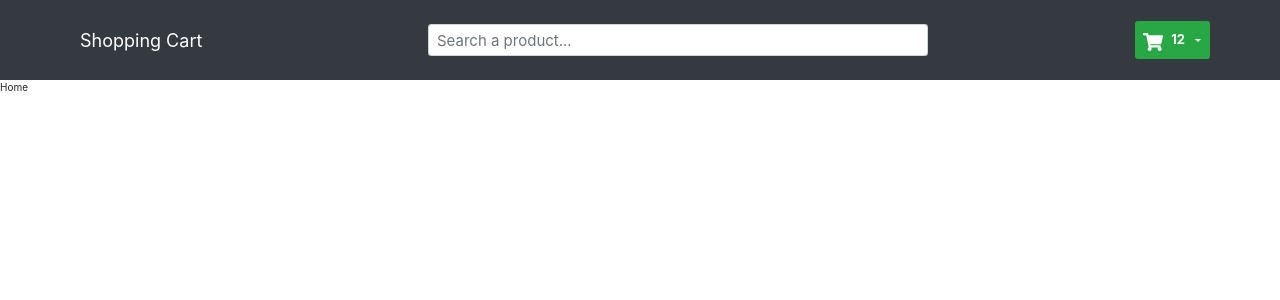
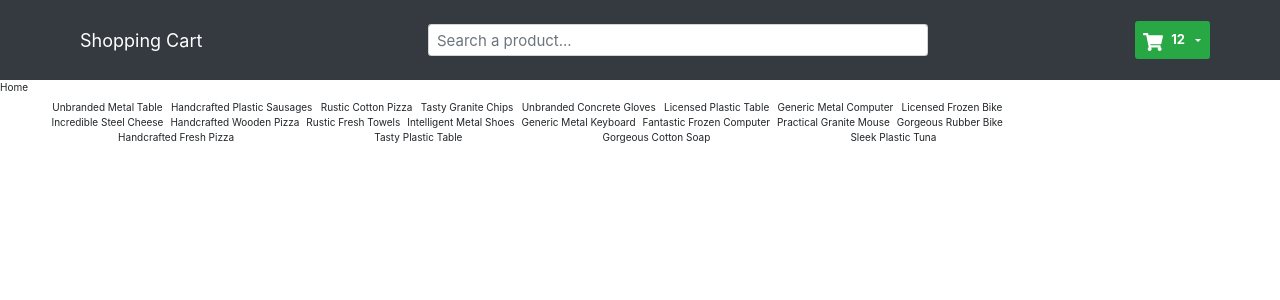
Before and after one commit to olimpiaspyra/shop, a React (Create React App) app: page / in a window 1280 px wide. Shown: the top 300 px of the page. Built offline with nearby package versions, Linux system fonts and the light colour scheme.

Commit message:
Add home page and context

```diff
--- a/package.json
+++ b/package.json
@@ -55,6 +55,7 @@
     "css-minimizer-webpack-plugin": "^5.0.0",
     "eslint": "^8.40.0",
     "eslint-plugin-react": "^7.32.2",
+    "faker": "5.5.3",
     "file-loader": "^6.2.0",
     "html-loader": "^4.2.0",
     "html-webpack-plugin": "^5.5.1",
@@ -62,6 +63,7 @@
     "image-webpack-loader": "^8.1.0",
     "mini-css-extract-plugin": "^2.7.5",
     "prettier": "^2.8.8",
+    "prop-types": "^15.8.1",
     "sass": "^1.62.1",
     "sass-loader": "^13.2.2",
     "style-loader": "^3.3.2",
--- a/src/components/Home/Home.jsx
+++ b/src/components/Home/Home.jsx
@@ -1,7 +1,26 @@
 import React from 'react';
 
+import {CartState} from '../../context/Context';
+import SingleProduct from '../SingleProduct/SingleProduct';
+
+import './Home.scss';
+
 const Home = () => {
-  return <div>Home</div>;
+  const {
+    state: {products},
+  } = CartState();
+
+  console.log(products);
+  return (
+    <div className='home'>
+      Home
+      <div className='productContainer'>
+        {products.map(prod => {
+          return <SingleProduct key={prod.id} prod={prod} />;
+        })}
+      </div>
+    </div>
+  );
 };
 
 export default Home;
--- /dev/null
+++ b/src/components/Home/Home.scss
@@ -0,0 +1,11 @@
+.home {
+  display: flex;
+}
+
+.productContainer {
+  display: flex;
+  flex-wrap: wrap;
+  justify-content: space-around;
+  width: 78%;
+  padding: 20px;
+}
--- /dev/null
+++ b/src/components/SingleProduct/SingleProduct.jsx
@@ -0,0 +1,13 @@
+import React from 'react';
+import {PropTypes} from 'prop-types';
+
+const SingleProduct = ({prod}) => {
+  return <div>{prod.name}</div>;
+};
+
+SingleProduct.propTypes = {
+  prod: PropTypes.object,
+  name: PropTypes.string,
+};
+
+export default SingleProduct;
--- /dev/null
+++ b/src/context/Context.js
@@ -0,0 +1,35 @@
+import React, {createContext, useContext, useReducer} from 'react';
+import PropTypes from 'prop-types';
+import faker from 'faker';
+
+import {cartReducer} from './Reducers';
+
+const Cart = createContext();
+
+const Context = ({children}) => {
+  const products = [...Array(20)].map(() => ({
+    id: faker.datatype.uuid(),
+    name: faker.commerce.productName(),
+    price: faker.commerce.price(),
+    image: faker.random.image(),
+    inStock: faker.random.arrayElement([0, 3, 5, 6, 7]),
+    fastDeliver: faker.datatype.boolean(),
+    ratings: faker.random.arrayElement([1, 2, 3, 4, 5]),
+  }));
+
+  console.log(products);
+
+  const [state, dispatch] = useReducer(cartReducer, {products: products, cart: []});
+
+  return <Cart.Provider value={{state, dispatch}}>{children}</Cart.Provider>;
+};
+
+Context.propTypes = {
+  children: PropTypes.node,
+};
+
+export default Context;
+
+export const CartState = () => {
+  return useContext(Cart);
+};
--- /dev/null
+++ b/src/context/Reducers.js
@@ -0,0 +1,9 @@
+export const cartReducer = (state, action) => {
+  switch (action.type) {
+    case action.type:
+      break;
+
+    default:
+      break;
+  }
+};
--- a/src/index.js
+++ b/src/index.js
@@ -1,6 +1,8 @@
 import React from 'react';
 import ReactDOM from 'react-dom/client';
+
 import App from './App';
+import Context from './context/Context';
 
 import '../src/styles/normalize.scss';
 import '../src/styles/global.scss';
@@ -9,6 +11,8 @@ import 'bootstrap/dist/css/bootstrap.min.css';
 const root = ReactDOM.createRoot(document.getElementById('root'));
 root.render(
   <React.StrictMode>
-    <App />
+    <Context>
+      <App />
+    </Context>
   </React.StrictMode>
 );
```
Also changed, not shown: 1 other file (tests, documents, lock files or other folders).
